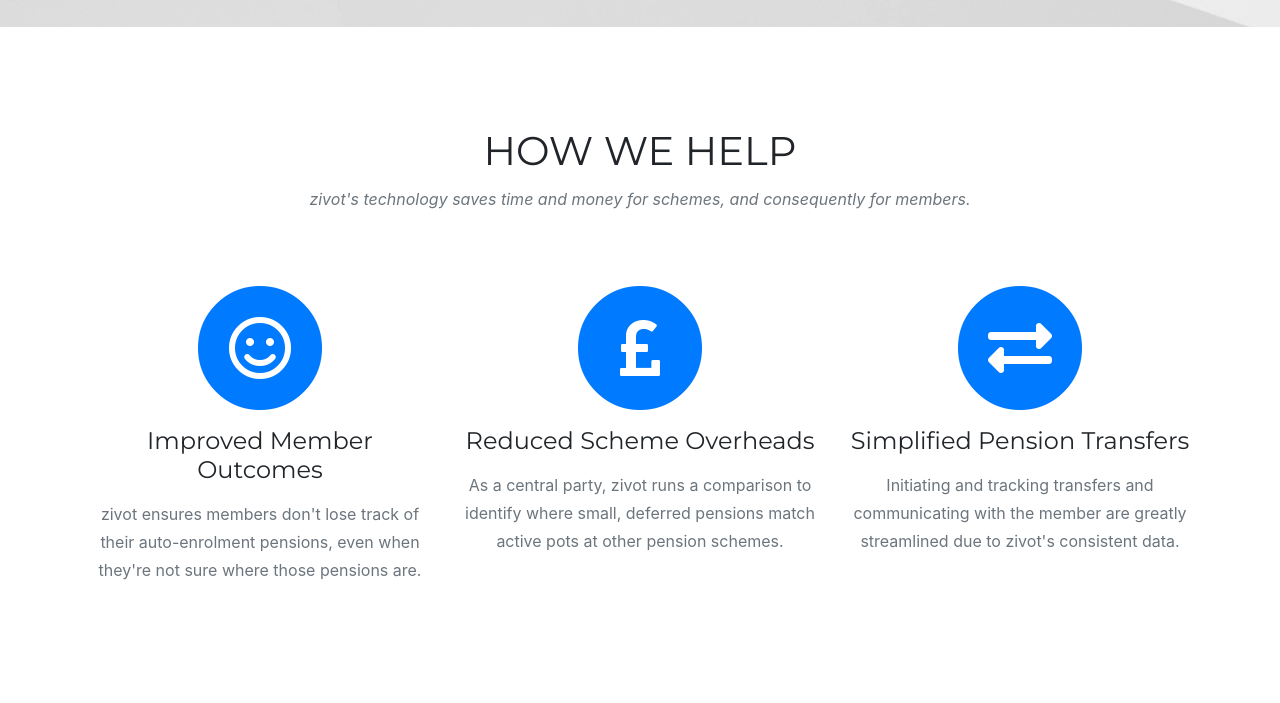
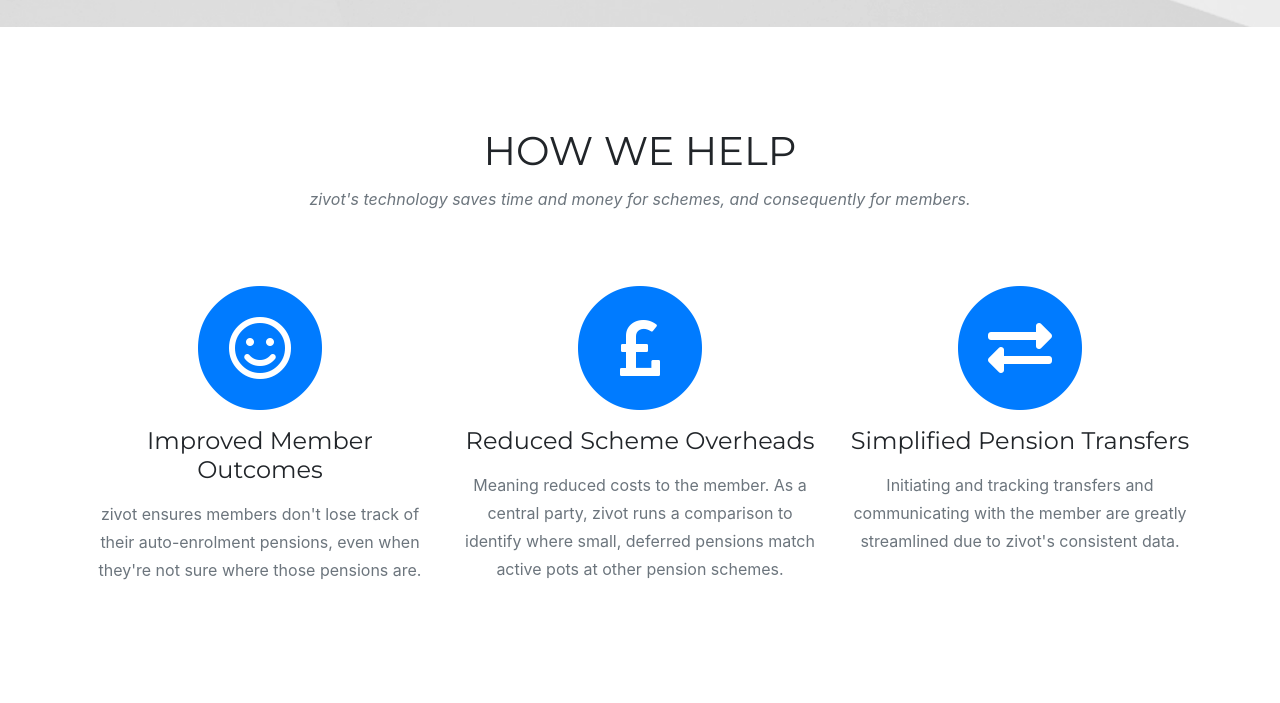
Before and after one commit to rosieallott/zivot, a website with bundled scripts: page index.html in a window 1280 px wide. Shown: the part 663-1366 px from the top of the page. Built offline with nearby package versions, Linux system fonts and the light colour scheme; a web font is replaced by a local one.

Commit message:
Add files via upload

```diff
--- a/index.html
+++ b/index.html
@@ -94,7 +94,7 @@
             <i class="fas fa-pound-sign fa-stack-1x fa-inverse"></i>
           </span>
           <h4 class="service-heading">Reduced Scheme Overheads</h4>
-          <p class="text-muted">As a central party, zivot runs a comparison to identify where small, deferred pensions match active pots at other pension schemes.</p>
+          <p class="text-muted">Meaning reduced costs to the member. As a central party, zivot runs a comparison to identify where small, deferred pensions match active pots at other pension schemes.</p>
         </div>
         <div class="col-md-4">
           <span class="fa-stack fa-4x">
```
